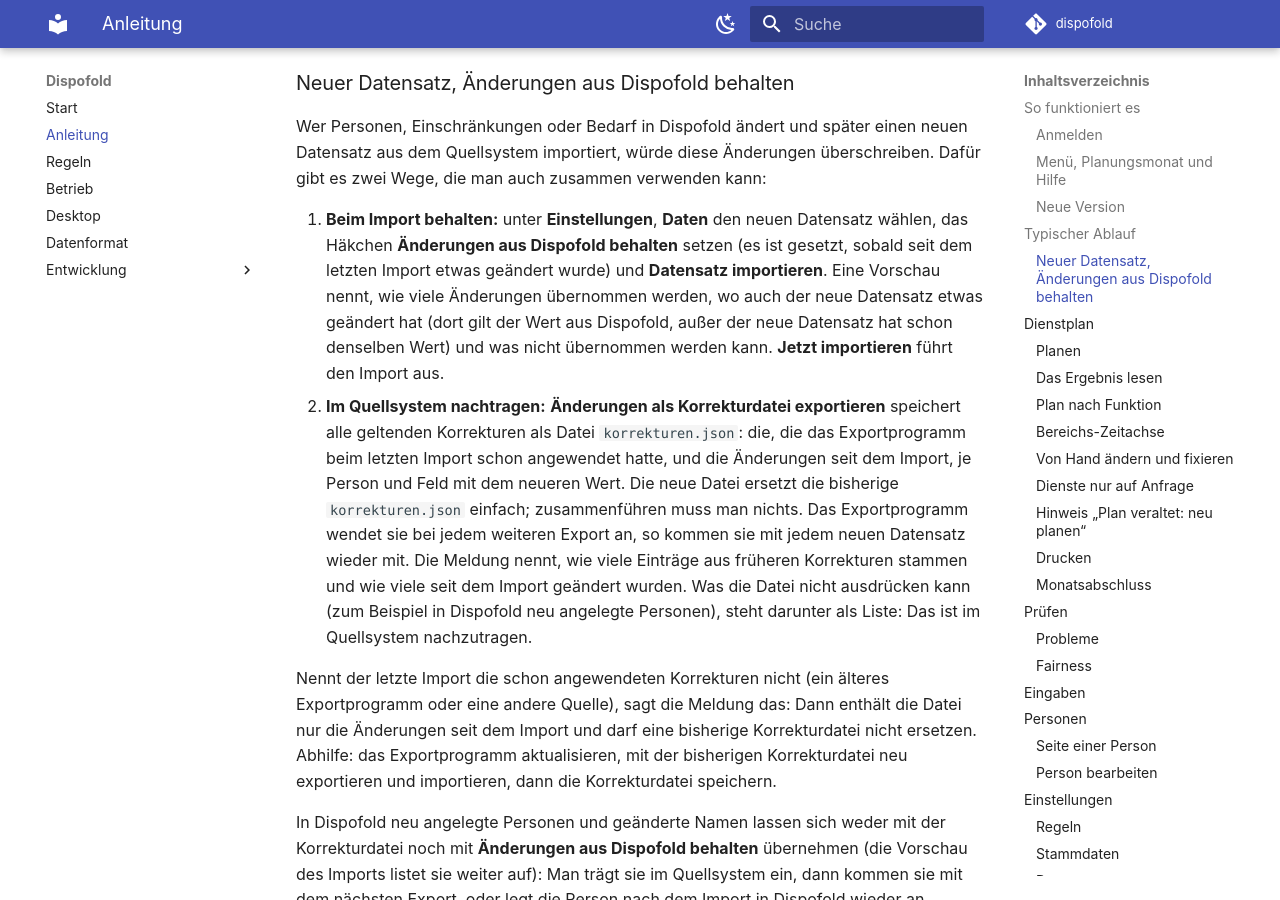
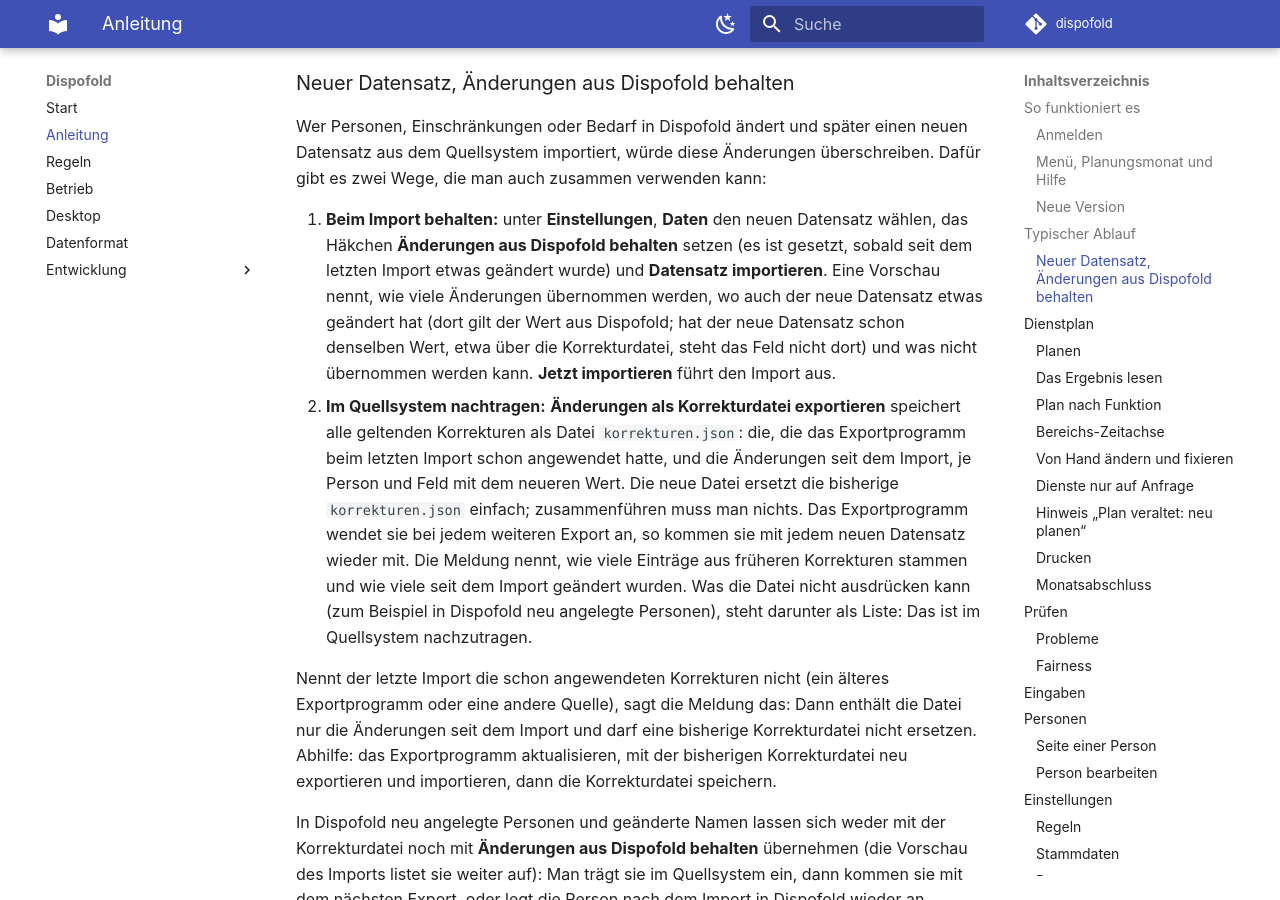
Before and after one commit to mschabhuettl/dispofold, an MkDocs documentation site: the page built from docs/anleitung.md, in a window 1280 px wide and 900 px high, scrolled down 3896 px. Built offline with MkDocs 1.6.1 and Material for MkDocs 9.7.7, drawn with Linux system fonts in a browser that asks for light colours; comment, search, counter and statistics services are not loaded.

Commit message:
Guide: a field the new dataset already has with the value from Dispofold is not listed as changed in both

```diff
--- a/docs/anleitung.md
+++ b/docs/anleitung.md
@@ -136,8 +136,9 @@ verwenden kann:
 1. **Beim Import behalten:** unter **Einstellungen**, **Daten** den neuen Datensatz wählen, das Häkchen
    **Änderungen aus Dispofold behalten** setzen (es ist gesetzt, sobald seit dem letzten Import etwas geändert
    wurde) und **Datensatz importieren**. Eine Vorschau nennt, wie viele Änderungen übernommen werden, wo auch der
-   neue Datensatz etwas geändert hat (dort gilt der Wert aus Dispofold, außer der neue Datensatz hat schon
-   denselben Wert) und was nicht übernommen werden kann. **Jetzt importieren** führt den Import aus.
+   neue Datensatz etwas geändert hat (dort gilt der Wert aus Dispofold; hat der neue Datensatz schon denselben
+   Wert, etwa über die Korrekturdatei, steht das Feld nicht dort) und was nicht übernommen werden kann.
+   **Jetzt importieren** führt den Import aus.
 2. **Im Quellsystem nachtragen:** **Änderungen als Korrekturdatei exportieren** speichert alle geltenden
    Korrekturen als Datei `korrekturen.json`: die, die das Exportprogramm beim letzten Import schon angewendet
    hatte, und die Änderungen seit dem Import, je Person und Feld mit dem neueren Wert. Die neue Datei ersetzt die
```
